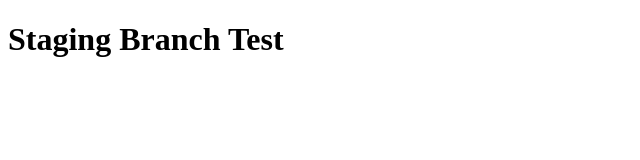
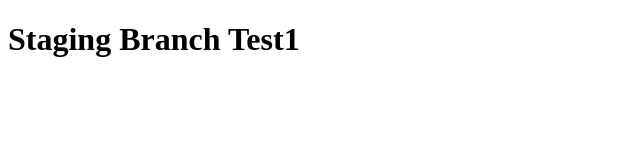
Before and after one commit to dennys9415/NuxtNpm_Jenkins, a Nuxt app: page / in a window 1280 px wide. Shown: the top 160 px of the page, without its empty margins (0-640 px from the left). Built offline with nearby package versions, Linux system fonts and the light colour scheme.

Commit message:
Update index.vue

```diff
--- a/pages/index.vue
+++ b/pages/index.vue
@@ -1,3 +1,3 @@
 <template>
-  <h1>Staging Branch Test</h1>
+  <h1>Staging Branch Test1</h1>
 </template>
```
